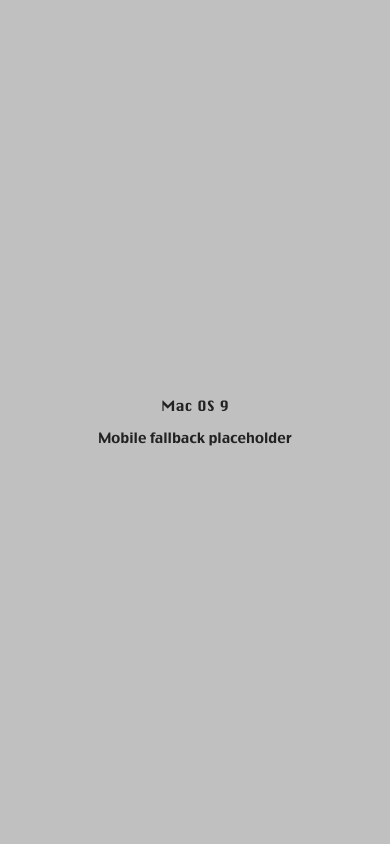
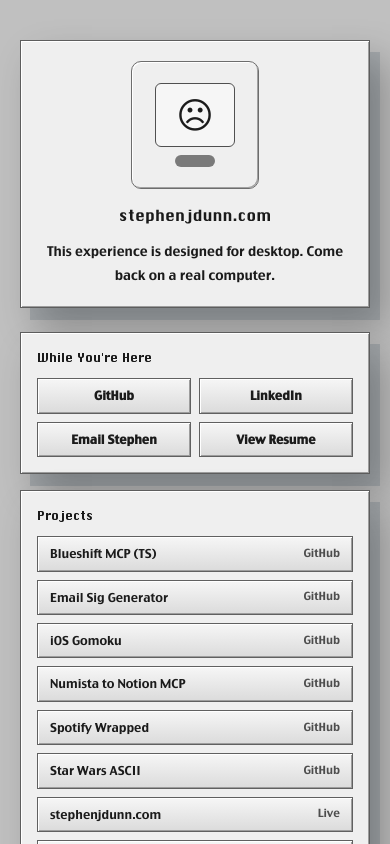
Before and after one commit to dunn-stephen/stephenjdunn, a Next.js app: page / in a window 390 px wide. Built offline with nearby package versions, Linux system fonts and the light colour scheme.

Commit message:
[mobile] add desktop fallback screen

```diff
--- a/components/desktop/Desktop.tsx
+++ b/components/desktop/Desktop.tsx
@@ -23,7 +23,7 @@
   const [aboutOpen, setAboutOpen] = useState(false);
 
   useEffect(() => {
-    if (soundInitialized) {
+    if (isMobile || soundInitialized) {
       return;
     }
 
@@ -38,15 +38,12 @@
       window.removeEventListener("pointerdown", handleUnlock);
       window.removeEventListener("keydown", handleUnlock);
     };
-  }, [initializeSound, soundInitialized]);
-
-  if (isMobile) {
-    return <MobileFallback />;
-  }
+  }, [initializeSound, isMobile, soundInitialized]);
 
   return (
+    <>
       <main
-      className="fixed inset-0 overflow-hidden bg-[#C0C0C0]"
+        className="fixed inset-0 overflow-hidden bg-[#C0C0C0] max-md:hidden"
         data-project-count={projects.length}
       >
         <Wallpaper />
@@ -66,5 +63,7 @@
           onClose={() => setAboutOpen(false)}
         />
       </main>
+      <MobileFallback projects={projects} />
+    </>
   );
 }
--- a/components/desktop/MobileFallback.tsx
+++ b/components/desktop/MobileFallback.tsx
@@ -1,9 +1,66 @@
-export function MobileFallback() {
+import { buildMailtoLink, siteConfig } from "@/lib/site";
+import type { Project } from "@/types";
+
+interface MobileFallbackProps {
+  projects: Project[];
+}
+
+export function MobileFallback({ projects }: MobileFallbackProps) {
   return (
-    <main className="fixed inset-0 flex items-center justify-center bg-[#C0C0C0] px-6 text-center text-[#222222]">
-      <div className="space-y-3">
-        <p className="font-['Chicago',system-ui,monospace] text-sm">Mac OS 9</p>
-        <p className="max-w-xs text-sm">Mobile fallback placeholder</p>
+    <main className="fixed inset-0 overflow-y-auto bg-[#c0c0c0] px-5 py-10 text-[#1b1b1b] md:hidden">
+      <div className="mx-auto flex min-h-full max-w-[420px] flex-col items-center justify-center gap-6">
+        <div className="os9-window w-full max-w-[360px] bg-[#d6d6d6] p-5 text-center">
+          <div className="mx-auto mb-4 flex h-32 w-32 items-center justify-center rounded-[10px] border border-[#6d6d6d] bg-[#efefef] shadow-[inset_1px_1px_0_#fff,inset_-1px_-1px_0_#a1a1a1]">
+            <div className="space-y-2">
+              <div className="mx-auto h-16 w-20 rounded-[6px] border border-[#505050] bg-[#f6f6f6]">
+                <div className="flex h-full items-center justify-center text-4xl leading-none">☹</div>
+              </div>
+              <div className="mx-auto h-3 w-10 rounded-[999px] bg-[#7a7a7a]" />
+            </div>
+          </div>
+          <p className="font-['Chicago',system-ui,monospace] text-[15px]">stephenjdunn.com</p>
+          <p className="mt-3 text-[13px] leading-6">
+            This experience is designed for desktop. Come back on a real computer.
+          </p>
+        </div>
+
+        <div className="w-full space-y-4">
+          <div className="os9-window bg-[#dcdcdc] p-4">
+            <p className="font-['Chicago',system-ui,monospace] text-[12px]">While You&apos;re Here</p>
+            <div className="mt-3 grid grid-cols-2 gap-2 text-[12px] font-bold">
+              <a className="os9-surface-outset px-3 py-2 text-center" href={siteConfig.socialLinks.github} target="_blank" rel="noreferrer">
+                GitHub
+              </a>
+              <a className="os9-surface-outset px-3 py-2 text-center" href={siteConfig.socialLinks.linkedin} target="_blank" rel="noreferrer">
+                LinkedIn
+              </a>
+              <a className="os9-surface-outset px-3 py-2 text-center" href={buildMailtoLink("Hello Stephen")} rel="noreferrer">
+                Email Stephen
+              </a>
+              <a className="os9-surface-outset px-3 py-2 text-center" href="https://www.linkedin.com/in/stephendunn24/" target="_blank" rel="noreferrer">
+                View Resume
+              </a>
+            </div>
+          </div>
+
+          <div className="os9-window bg-[#dcdcdc] p-4">
+            <p className="font-['Chicago',system-ui,monospace] text-[12px]">Projects</p>
+            <div className="mt-3 space-y-2 text-[12px]">
+              {projects.map((project) => (
+                <a
+                  key={project.slug}
+                  className="os9-surface-outset flex items-center justify-between gap-3 px-3 py-2"
+                  href={project.live ?? project.github}
+                  target="_blank"
+                  rel="noreferrer"
+                >
+                  <span>{project.title}</span>
+                  <span className="text-[11px] text-[#4d4d4d]">{project.live ? "Live" : "GitHub"}</span>
+                </a>
+              ))}
+            </div>
+          </div>
+        </div>
       </div>
     </main>
   );
```
Lines whose indentation alone changed are shown as unchanged.
